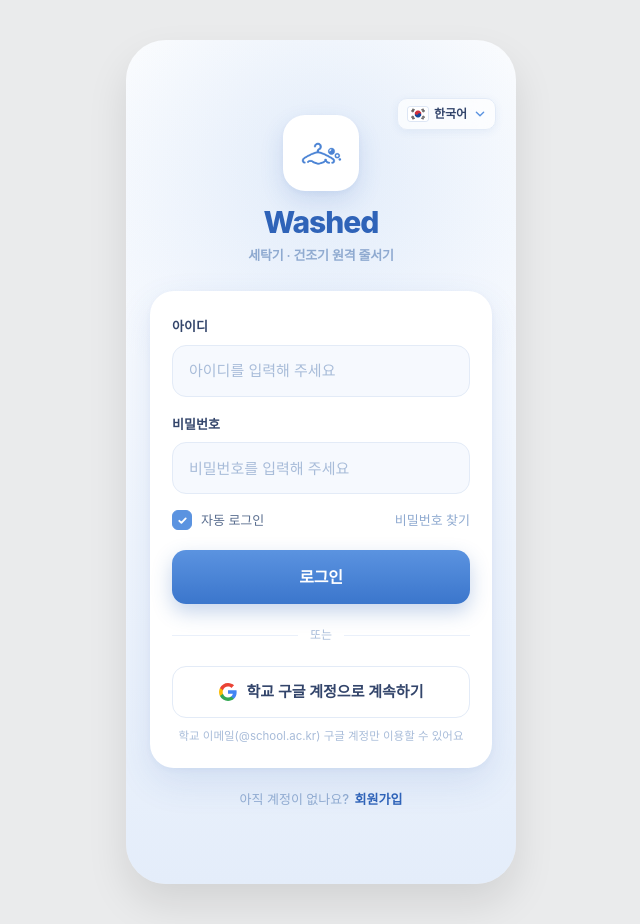
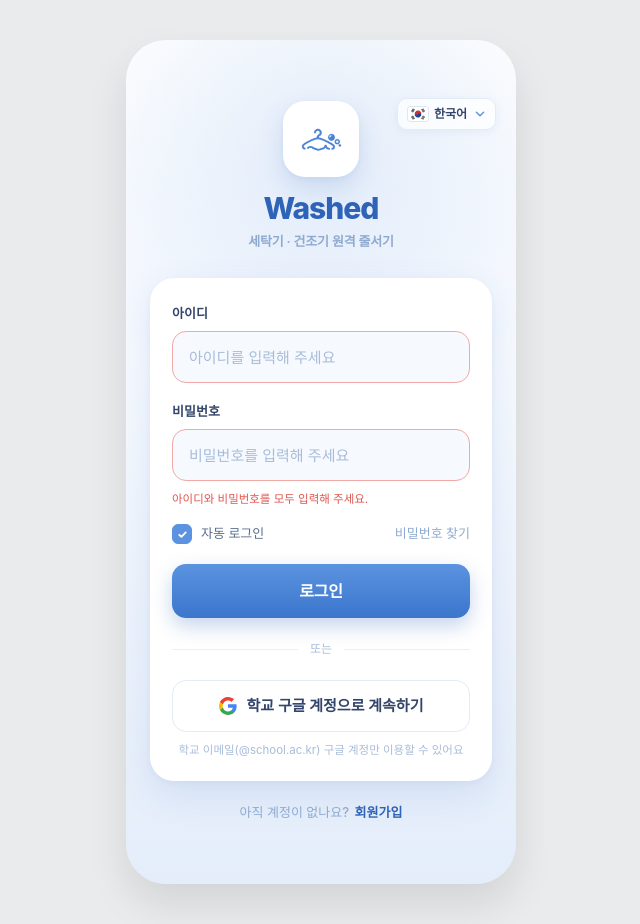
Before and after one commit to JHee0209/Washed, a Next.js app: page /login in a window 1280 px wide. Both pictures are taken after a click on the button "로그인". Shown: the whole page, without its empty margins (319-959 px from the left). Built offline with nearby package versions, Linux system fonts and the light colour scheme; a web font is replaced by a local one.

Commit message:
feat: Credentials 로그인 화면 연결 (#2)
Co-Authored-By: Claude Opus 5 (1M context) <noreply@anthropic.com>

```diff
--- a/src/app/login/page.tsx
+++ b/src/app/login/page.tsx
@@ -2,12 +2,85 @@
 
 import { useState } from 'react';
 import { signIn } from 'next-auth/react';
+import { useRouter } from 'next/navigation';
 import Link from 'next/link';
+
+/**
+ * 07 흐름표 · 05 P11 — 어느 쪽이 틀렸는지 알려주지 않는다.
+ *
+ * auth.ts 의 authorize 가 형식 불량 · 미가입 · 비밀번호 불일치를 전부 같은
+ * `return null` 로 묶어 둔 것과 문구를 맞췄다. 화면이 더 자세히 말하면
+ * 서버가 숨긴 것(가입 여부)이 화면에서 새어 나간다.
+ */
+const LOGIN_FAILED = '아이디 또는 비밀번호가 올바르지 않아요.';
 
 export default function LoginPage() {
   // ⭐️ 언어 설정 관련 상태
   const [langOpen, setLangOpen] = useState(false);
   const [currentLang, setCurrentLang] = useState('ko');
+
+  const router = useRouter();
+
+  // --- 로그인 상태 (F38) ---
+  //
+  // 화면 라벨은 「아이디」지만 서버가 받는 필드 이름은 email 이다
+  // (auth.ts 의 credentials · 05 P11 — 아이디가 곧 학교 이메일이다).
+  const [email, setEmail] = useState('');
+  const [password, setPassword] = useState('');
+  const [errorText, setErrorText] = useState('');
+  const [googleOnly, setGoogleOnly] = useState(false);
+  const [pending, setPending] = useState(false);
+
+  /** 입력이 바뀌면 이전 결과를 지운다 — 고친 값에 옛 오류가 붙어 있으면 안 된다. */
+  const clearResult = () => {
+    setErrorText('');
+    setGoogleOnly(false);
+  };
+
+  const handleLogin = async () => {
+    if (pending) return;
+    clearResult();
+
+    // 서버까지 갈 필요가 없는 것은 빈 값뿐이다. 「무엇이 틀렸다」가 아니라
+    // 「아직 보내지 않았다」라서 위의 숨기기 규칙과 부딪치지 않는다.
+    if (email.trim() === '' || password === '') {
+      setErrorText('아이디와 비밀번호를 모두 입력해 주세요.');
+      return;
+    }
+
+    setPending(true);
+    try {
+      // redirect: false 는 호출 자리에 리터럴로 둬야 SignInResponse 오버로드가
+      // 잡힌다. 변수로 빼면 redirect 가 boolean 으로 넓어져 반환이 void 가 된다.
+      // 비밀번호는 trim 하지 않는다 — 앞뒤 공백도 비밀번호의 일부다.
+      const res = await signIn('credentials', {
+        email: email.trim(),
+        password,
+        redirect: false,
+      });
+
+      // 로그인이 실패해도 res.ok 는 true 다 — @auth/core 가 실패를 status 없이
+      // Response.json({ url }) 로 돌려준다(= 200). ok 로 성공을 판정하면
+      // 비밀번호가 틀려도 홈으로 들어간다. error 는 실패 시 늘 'CredentialsSignin'
+      // 이고, 갈라 보는 값은 code 다 (05 P22).
+      if (res?.code === 'google_only') {
+        setGoogleOnly(true);
+        return;
+      }
+
+      if (!res || res.error) {
+        setErrorText(LOGIN_FAILED);
+        return;
+      }
+
+      router.push('/home');
+      router.refresh();
+    } catch {
+      setErrorText('네트워크 오류예요. 잠시 뒤 다시 시도해주세요.');
+    } finally {
+      setPending(false);
+    }
+  };
 
   const langMap: Record<string, { label: string, icon: string }> = {
     ko: { label: '한국어', icon: '/icons/flag-kr.png' },
@@ -68,10 +141,48 @@ export default function LoginPage() {
         <div style={{ position: 'relative', zIndex: 1, width: '100%', background: '#fff', borderRadius: '24px', padding: '26px 22px 22px', boxShadow: '0 14px 36px rgba(47,99,184,.12), 0 2px 8px rgba(47,99,184,.05)', animation: 'riseIn .8s cubic-bezier(.22,1,.36,1) .42s both' }}>
 
           <label style={{ display: 'block', fontSize: '13px', fontWeight: 700, color: '#33456B', marginBottom: '8px' }}>아이디</label>
-          <input className="field" type="text" placeholder="아이디를 입력해 주세요" />
+          <input
+            className="field"
+            type="text"
+            value={email}
+            onChange={(e) => { setEmail(e.target.value); clearResult(); }}
+            disabled={pending}
+            placeholder="아이디를 입력해 주세요"
+            style={errorText ? { borderColor: '#F0A9A4' } : undefined}
+          />
 
           <label style={{ display: 'block', fontSize: '13px', fontWeight: 700, color: '#33456B', margin: '18px 0 8px' }}>비밀번호</label>
-          <input className="field" type="password" placeholder="비밀번호를 입력해 주세요" />
+          <input
+            className="field"
+            type="password"
+            value={password}
+            onChange={(e) => { setPassword(e.target.value); clearResult(); }}
+            disabled={pending}
+            placeholder="비밀번호를 입력해 주세요"
+            style={errorText ? { borderColor: '#F0A9A4' } : undefined}
+          />
+
+          {/* 두 칸을 함께 가리키는 문구라 두 칸 다음에 둔다 (관리자 로그인과 같은 자리). */}
+          {errorText && (
+            <div style={{ marginTop: '10px', fontSize: '11.5px', color: '#E0554E', lineHeight: 1.5 }}>{errorText}</div>
+          )}
+
+          {/*
+            05 P22 · 07 흐름표 — 비밀번호 칸이 빈 계정은 이메일로 들어올 수 없다.
+            08: 「화면은 구글 로그인으로 가는 길을 함께 보여줘야 한다 — 메시지만 띄우면
+            사용자가 갈 곳이 없다.」 비밀번호 찾기 화면이 같은 상황을 같은 카드로 처리해서
+            모양을 맞췄다. 두 화면이 다르게 말하면 사용자가 다른 문제로 읽는다.
+          */}
+          {googleOnly && (
+            <div style={{ marginTop: '12px', background: '#fff', border: '1px solid #E6EDF7', borderRadius: '14px', padding: '14px 16px', display: 'flex', flexDirection: 'column', gap: '10px' }}>
+              <span style={{ fontSize: '12.5px', fontWeight: 600, color: '#1E3557', lineHeight: 1.6 }}>
+                구글 간편로그인으로 가입한 계정이에요.<br />구글 계정으로 로그인해주세요.
+              </span>
+              <button type="button" onClick={() => signIn('google', { callbackUrl: '/home' })} style={{ border: 'none', cursor: 'pointer', color: '#fff', background: '#4C86D8', borderRadius: '12px', padding: '12px', fontSize: '13.5px', fontWeight: 700 }}>
+                구글 계정으로 로그인
+              </button>
+            </div>
+          )}
 
           <div style={{ display: 'flex', alignItems: 'center', justifyContent: 'space-between', margin: '16px 0 20px' }}>
             <label style={{ display: 'flex', alignItems: 'center', gap: '9px', fontSize: '13px', fontWeight: 500, color: '#5A6E8F', cursor: 'pointer', position: 'relative' }}>
@@ -86,7 +197,15 @@ export default function LoginPage() {
             <Link href="/password-reset" style={{ fontSize: '13px', fontWeight: 500, color: '#8FAAD0', textDecoration: 'none' }}>비밀번호 찾기</Link>
           </div>
 
-          <button className="primary" type="button">로그인</button>
+          <button
+            className="primary"
+            type="button"
+            onClick={handleLogin}
+            disabled={pending}
+            style={pending ? { opacity: 0.65, cursor: 'default' } : undefined}
+          >
+            {pending ? '로그인 중…' : '로그인'}
+          </button>
 
           <div style={{ display: 'flex', alignItems: 'center', gap: '12px', margin: '22px 0' }}>
             <div style={{ flex: 1, height: '1px', background: '#EAF0FA' }}></div>
```
